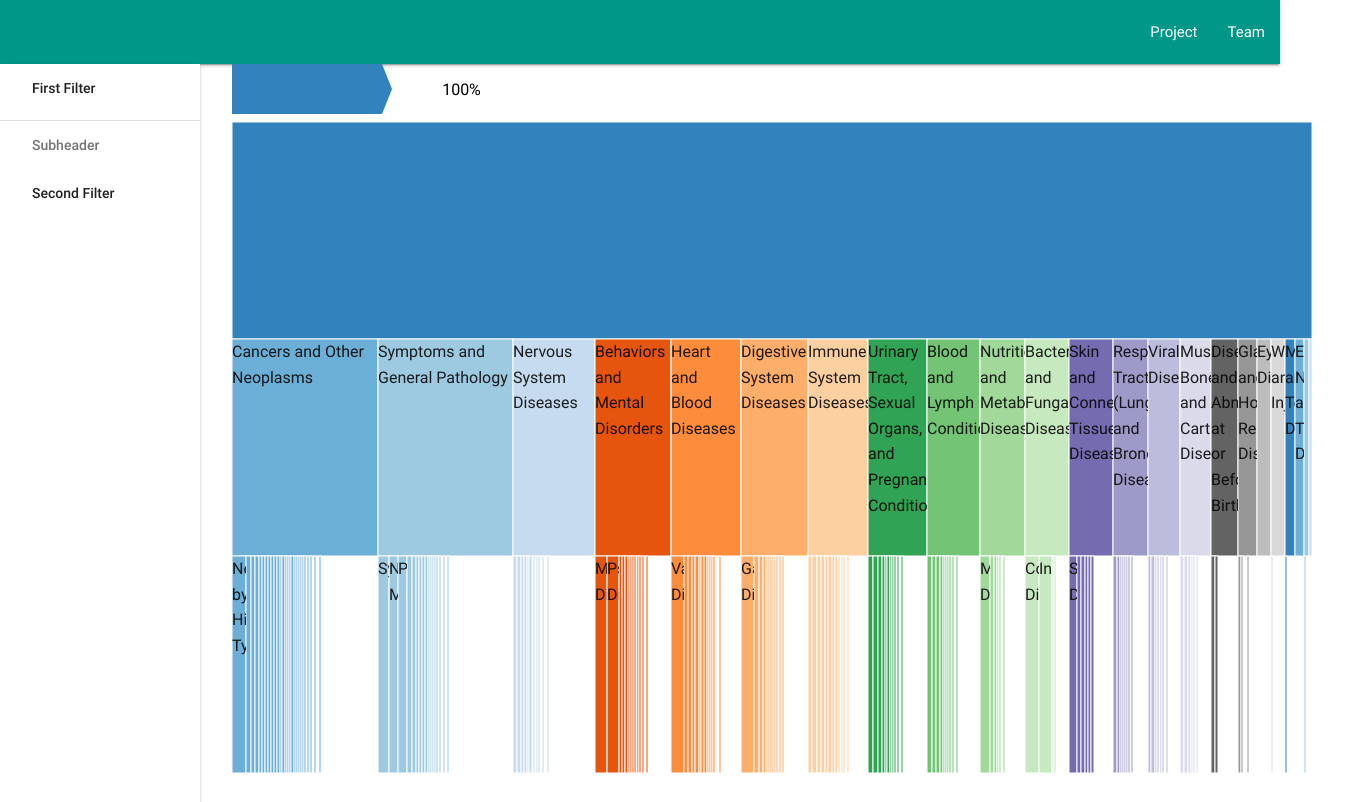
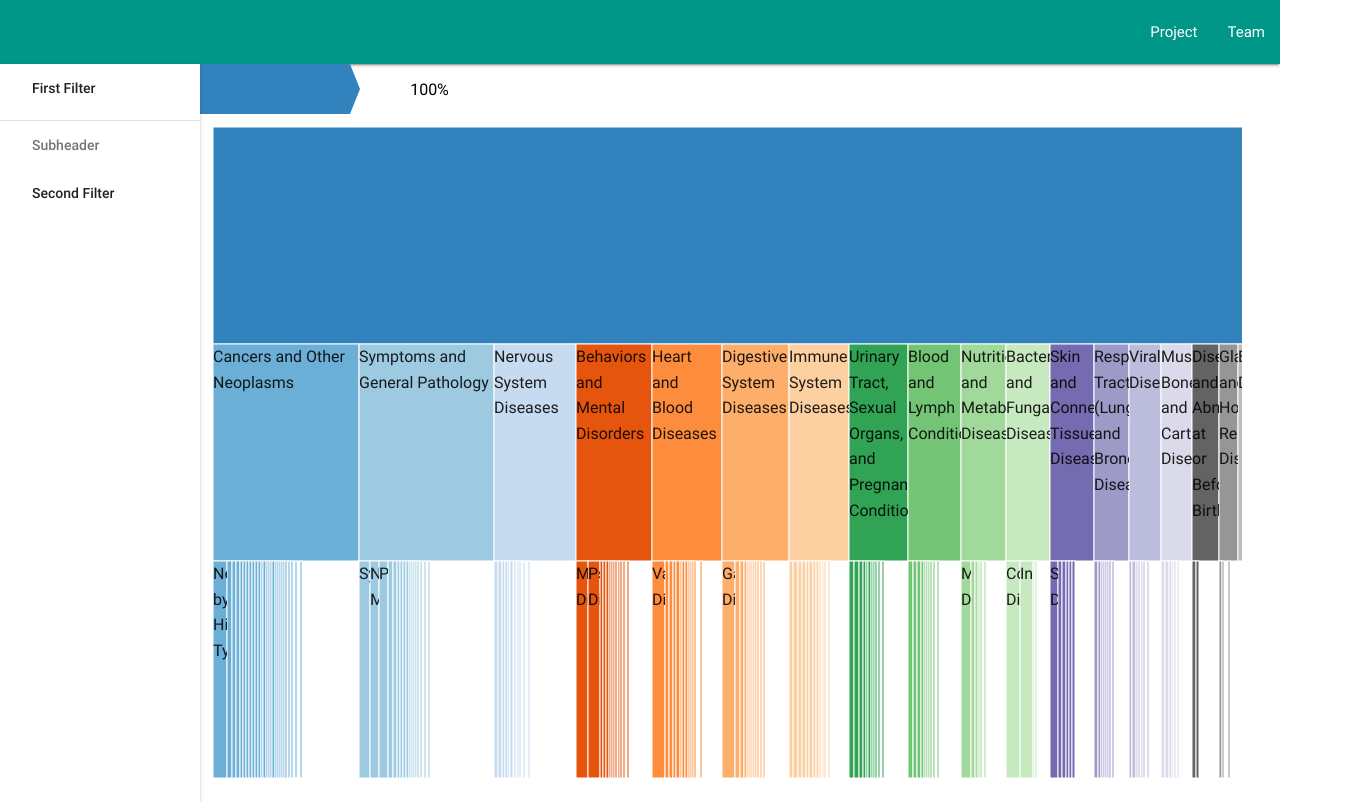
Before and after one commit to ProjectEir/ProjectEir.github.io, a plain HTML site: page index.html in a window 1280 px wide. Shown: the whole page, 1345 px wide, since content can reach past the window. Drawn offline with nearby package versions, Linux system fonts and the light colour scheme.

Commit message:
fixed margins

```diff
--- a/css/style.css
+++ b/css/style.css
@@ -104,7 +104,13 @@ blockquote {
   width: 200px;
 }
 
-svg {
-  margin-left: 3%;
-  margin-right: 3%;
+#breadcrumb {
+margin-bottom: -7px;
 }
+
+#chart svg {
+  max-width: calc(96% - 200px);
+  margin-top: 1%;
+  margin-left: calc(200px + 1%);
+  margin-right: 1%;
+}
--- a/index.html
+++ b/index.html
@@ -38,7 +38,7 @@
     <div>
         <section id="main_content" class="inner" >
           <div>
-              <div id="chart" style="margin-left: 200px;"></div>
+              <div id="chart"></div>
                <script type="text/javascript" src="script/icicle.js"></script>
             </p>
           </div>
```
